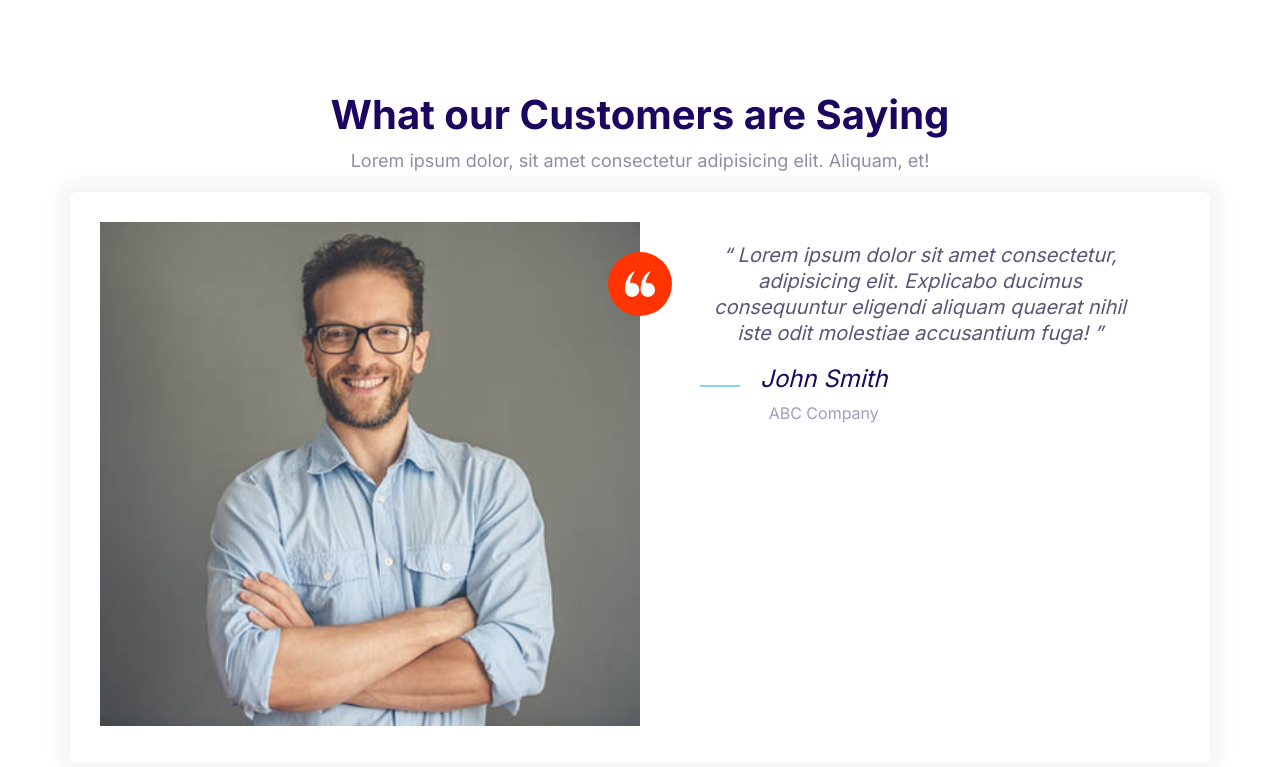
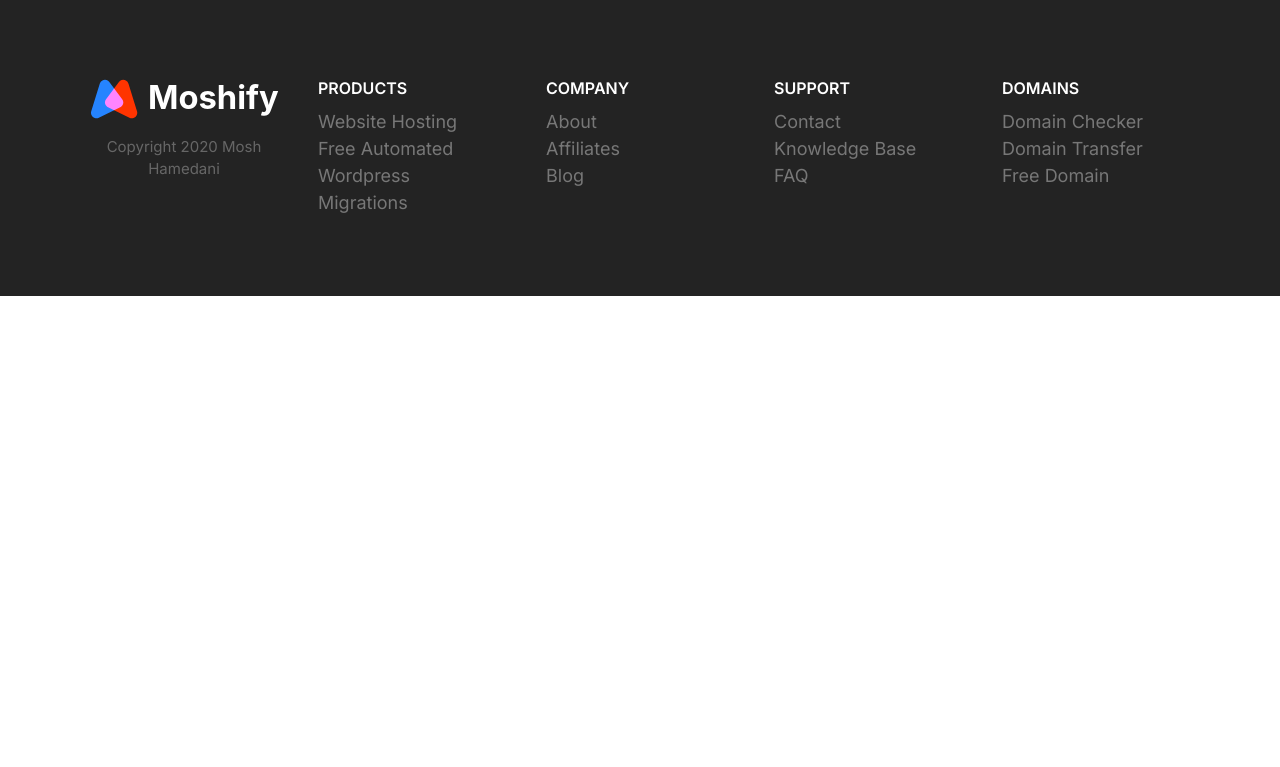
Before and after one commit to nickstephens94/Nick-Mosh-Website-Build, a plain HTML site: page index.html in a window 1280 px wide. Drawn offline with Linux system fonts and the light colour scheme.

Commit message:
Defined style for footer

```diff
--- a/css/styles.css
+++ b/css/styles.css
@@ -799,3 +799,78 @@ a {
     max-width: 700px;
   }
 }
+/* Footer */
+.footer {
+  background: #232323;
+}
+
+.footer a {
+  color: #777;
+  transition: color 0.3s;
+}
+
+.footer a:hover {
+  color: #fff;
+}
+
+.footer__section {
+  padding: 2rem;
+  border-bottom: 1px solid #393939;
+}
+
+.footer__section .list {
+  margin: 0;
+}
+
+.footer__heading {
+  text-transform: uppercase;
+  font-weight: 600;
+}
+
+.footer__brand {
+  margin-top: 5rem;
+  text-align: center;
+}
+
+.footer__brand img {
+  /* TODO: Consider refactoring this and applying it to all images */
+  width: 100%;
+  max-width: 230px;
+}
+
+.footer__copyright {
+  font-size: 2.1rem;
+  color: #fff;
+  opacity: 0.3;
+}
+
+@media screen and (min-width: 768px) {
+  .footer__sections {
+    grid-template-columns: repeat(auto-fit, minmax(10rem, 1fr));
+  }
+
+  .footer .collapsible__chevron {
+    display: none;
+  }
+
+  .footer .collapsible__content {
+    opacity: 1;
+    max-height: 100%;
+  }
+
+  .footer__brand {
+    order: -1;
+    margin-top: 1rem;
+  }
+
+  .footer__copyright {
+    font-size: 1.5rem;
+  }
+  .footer__section {
+    border: 0;
+  }
+
+  .footer__heading {
+    font-size: 1.6rem;
+  }
+}
--- a/index.html
+++ b/index.html
@@ -14,51 +14,78 @@
     <link rel="stylesheet" href="/css/styles.css" />
   </head>
   <body>
-    <section class="block">
-      <header class="block__header">
-        <h2>What our Customers are Saying</h2>
-        <p>
-          Lorem ipsum dolor, sit amet consectetur adipisicing elit. Aliquam, et!
-        </p>
-        <div class="container">
-          <div class="card testimonial">
-            <div class="grid grid--1x2">
-              <div class="testimonial__image">
-                <img
-                  src="/images/testimonial.jpg"
-                  alt="Picture of a man smiling"
-                />
-                <span class="icon-container icon-container--accent">
-                  <svg class="icon icon--white icon--small">
-                    <use xlink:href="images/sprite.svg#quotes"></use>
+    <footer class="block block--dark footer">
+      <div class="container grid footer__sections">
+        <section class="collapsible collapsible--expanded footer__section">
+          <header class="collapsible__header">
+            <h2 class="collapsible__heading footer__heading">products</h2>
+              <svg class="icon icon--white collapsible__chevron">
+                <use xlink:href="images/sprite.svg#chevron"></use>
               </svg>
             </span>
+          </header>
+          <div class="collapsible__content">
+            <ul class="list">
+              <li><a href="#">Website Hosting</a></li>
+              <li><a href="#">Free Automated Wordpress</a> </li>
+              <li><a href="#">Migrations</a> </li>
+            </ul>
           </div>
-              <blockquote class="quote">
-                <p class="quote__text">
-                  Lorem ipsum dolor sit amet consectetur, adipisicing elit.
-                  Explicabo ducimus consequuntur eligendi aliquam quaerat nihil
-                  iste odit molestiae accusantium fuga!
-                </p>
-                <footer>
-                  <div class="media">
-                    <div class="media__image">
-                      <svg class="icon icon--primary quote__line">
-                        <use xlink:href="images/sprite.svg#growth"></use>
+        </section>
+        <section class="collapsible footer__section">
+          <header class="collapsible__header">
+            <h2 class="collapsible__heading footer__heading">company</h2>
+              <svg class="icon icon--white collapsible__chevron">
+                <use xlink:href="images/sprite.svg#chevron"></use>
               </svg>
+            </span>
+          </header>
+          <div class="collapsible__content">
+            <ul class="list">
+              <li><a href="#">About</a></li>
+              <li><a href="#">Affiliates</a> </li>
+              <li><a href="#">Blog</a> </li>
+            </ul>
           </div>
-                    <div class="media__body">
-                      <h3 class="media__title quote__author">John Smith</h3>
-                      <p class="quote__organization">ABC Company</p>
+        </section>
+        <section class="collapsible footer__section">
+          <header class="collapsible__header">
+            <h2 class="collapsible__heading footer__heading">support</h2>
+              <svg class="icon icon--white collapsible__chevron">
+                <use xlink:href="images/sprite.svg#chevron"></use>
+              </svg>
+            </span>
+          </header>
+          <div class="collapsible__content">
+            <ul class="list">
+              <li><a href="#">Contact</a></li>
+              <li><a href="#">Knowledge Base</a> </li>
+              <li><a href="#">FAQ</a> </li>
+            </ul>
           </div>
+        </section>
+        <section class="collapsible footer__section">
+          <header class="collapsible__header">
+            <h2 class="collapsible__heading footer__heading">domains</h2>
+              <svg class="icon icon--white collapsible__chevron">
+                <use xlink:href="images/sprite.svg#chevron"></use>
+              </svg>
+            </span>
+          </header>
+          <div class="collapsible__content">
+            <ul class="list">
+              <li><a href="#">Domain Checker</a></li>
+              <li><a href="#">Domain Transfer</a> </li>
+              <li><a href="#">Free Domain</a> </li>
+            </ul>
+          </div>
+        </section>
+        <section class="footer__brand">
+          <img src="/images/logo.svg" alt="">
+          <p class="footer__copyright">Copyright 2020 Mosh Hamedani</p>
+        </section>
       </div>
     </footer>
-              </blockquote>
-            </div>
-          </div>
-        </div>
-      </header>
-    </section>
     <script src="/js/main.js"></script>
   </body>
 </html>
```
Also changed, not shown: components/footer.html (added, +73 -0 lines). Lines whose indentation alone changed are shown as unchanged.
